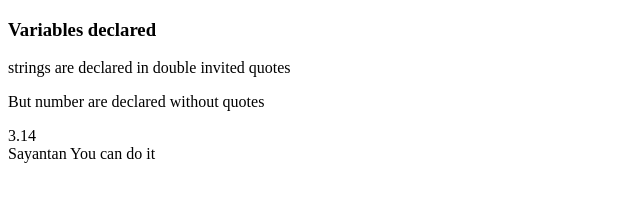
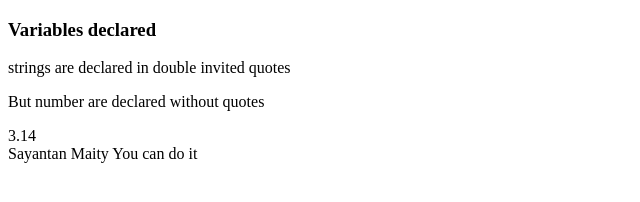
Before and after one commit to Sayantan131/Coding_School_for_JS, a plain HTML site: page ex13.html in a window 1280 px wide. Shown: the full height of the page, 0-640 px from the left. Drawn offline with Linux system fonts and the light colour scheme.

Commit message:
Update ex13.html

```diff
--- a/ex13.html
+++ b/ex13.html
@@ -12,7 +12,7 @@
     <p id="demo">sayantan</p>
     <script>
         const pi=3.14;
-        let a="Sayantan";
+        let a="Sayantan Maity";
         let b="You can do it";
         document.getElementById('demo').innerHTML=pi +"<br> "+a+" "+" "+b;
     </script>
```
